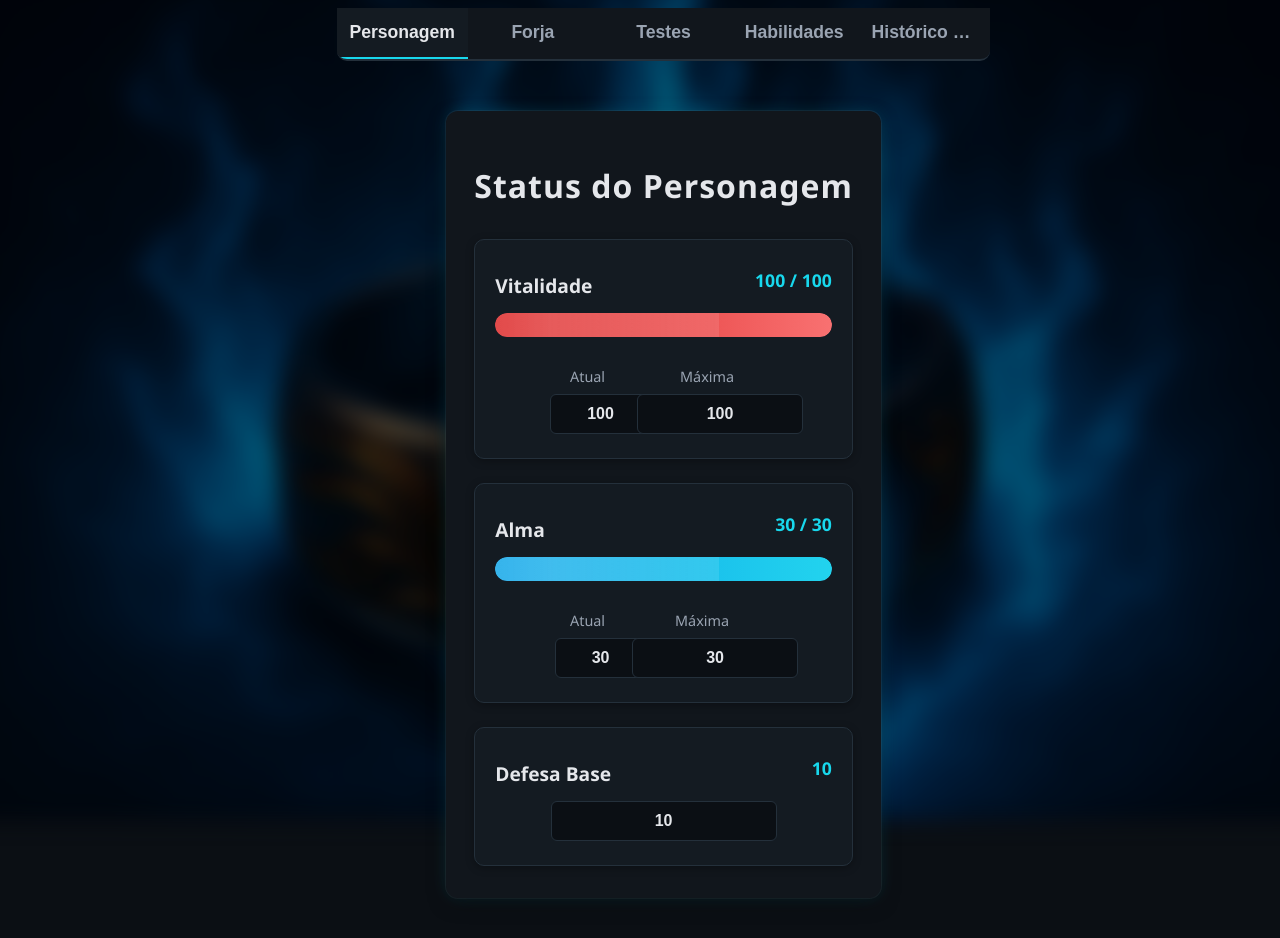
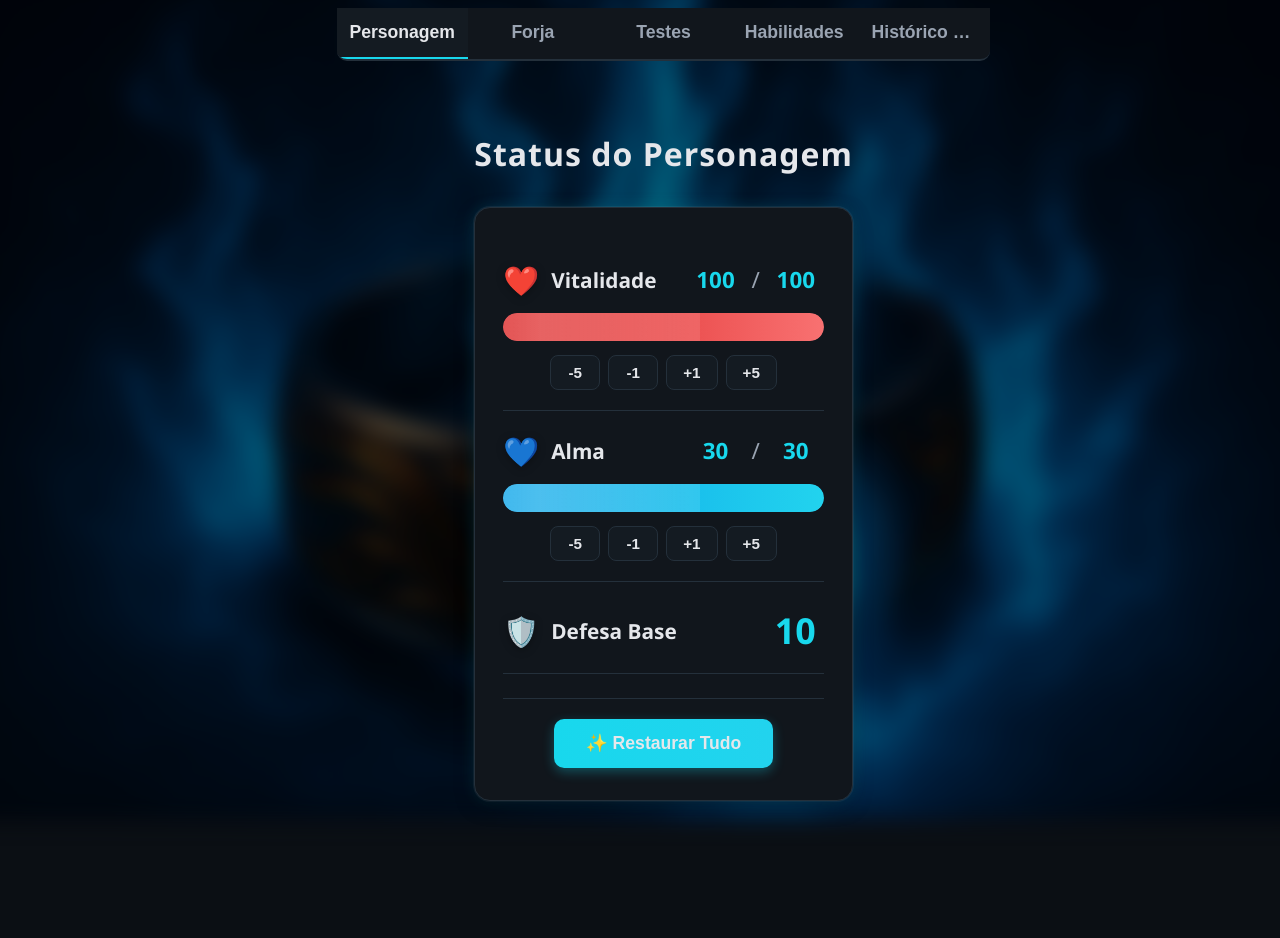
Before and after one commit to PedroAugusto08/LIGHT, a Next.js app: page / in a window 1280 px wide. Shown: the top 938 px of the page. After the commit the page ends 889 px from the top, so only its background shows below. Built offline with nearby package versions, Linux system fonts and the light colour scheme.

Commit message:
Card único aba de personagem

```diff
--- a/components/PersonagemTab.jsx
+++ b/components/PersonagemTab.jsx
@@ -3,6 +3,7 @@ import SkillEngine from '../lib/skills/engine';
 
 export default function PersonagemTab() {
   const [state, setState] = useState(SkillEngine.getState());
+  const [editingField, setEditingField] = useState(null);
 
   useEffect(() => {
     setState(SkillEngine.getState());
@@ -26,8 +27,32 @@ export default function PersonagemTab() {
     };
   }, []);
 
-  const updateField = (field) => (val) => {
+  const updateField = (field, val) => {
     const next = SkillEngine.setState({ [field]: val });
+    setState(next);
+  };
+
+  const adjustValue = (field, delta) => {
+    const currentValue = state[field] || 0;
+    let newValue = currentValue + delta;
+
+    // Limites específicos por campo
+    if (field === 'vitalidadeAtual') {
+      newValue = Math.max(0, Math.min(newValue, state.maxVitalidade));
+    } else if (field === 'alma') {
+      newValue = Math.max(0, Math.min(newValue, state.almaMax));
+    } else if (field === 'maxVitalidade' || field === 'almaMax' || field === 'defesaBase') {
+      newValue = Math.max(0, newValue);
+    }
+
+    updateField(field, newValue);
+  };
+
+  const restoreAll = () => {
+    const next = SkillEngine.setState({
+      vitalidadeAtual: state.maxVitalidade,
+      alma: state.almaMax
+    });
     setState(next);
   };
 
@@ -35,86 +60,162 @@ export default function PersonagemTab() {
   const vitPercent = state.maxVitalidade > 0 ? (state.vitalidadeAtual / state.maxVitalidade) * 100 : 0;
   const almaPercent = state.almaMax > 0 ? (state.alma / state.almaMax) * 100 : 0;
 
+  // Verifica se está crítico
+  const isCritical = vitPercent < 25 && vitPercent > 0;
+  const isLowVit = vitPercent < 50 && vitPercent >= 25;
+
   return (
     <div className="personagem-container">
       <h1 className="personagem-title">Status do Personagem</h1>
 
-      <div className="status-section">
-        <div className="stat-card">
-          <div className="stat-header">
-            <label>Vitalidade</label>
-            <span className="stat-values">{state.vitalidadeAtual} / {state.maxVitalidade}</span>
+      <div className={`status-card-unified ${isCritical ? 'critical' : ''}`}>
+        {/* Vitalidade */}
+        <div className="stat-row">
+          <div className="stat-row-header">
+            <span className="stat-icon vida-icon">❤️</span>
+            <span className="stat-label">Vitalidade</span>
+            <div className="stat-value-display">
+              <span
+                className="stat-value-num editable"
+                onClick={() => setEditingField('vitalidadeAtual')}
+                title="Clique para editar"
+              >
+                {editingField === 'vitalidadeAtual' ? (
+                  <input
+                    type="number"
+                    className="inline-edit"
+                    value={state.vitalidadeAtual}
+                    onChange={(e) => updateField('vitalidadeAtual', Number(e.target.value))}
+                    onBlur={() => setEditingField(null)}
+                    onKeyDown={(e) => e.key === 'Enter' && setEditingField(null)}
+                    autoFocus
+                    min={0}
+                    max={state.maxVitalidade}
+                  />
+                ) : state.vitalidadeAtual}
+              </span>
+              <span className="stat-separator">/</span>
+              <span
+                className="stat-value-num editable"
+                onClick={() => setEditingField('maxVitalidade')}
+                title="Clique para editar"
+              >
+                {editingField === 'maxVitalidade' ? (
+                  <input
+                    type="number"
+                    className="inline-edit"
+                    value={state.maxVitalidade}
+                    onChange={(e) => updateField('maxVitalidade', Number(e.target.value))}
+                    onBlur={() => setEditingField(null)}
+                    onKeyDown={(e) => e.key === 'Enter' && setEditingField(null)}
+                    autoFocus
+                    min={1}
+                  />
+                ) : state.maxVitalidade}
+              </span>
+            </div>
           </div>
           <div className="stat-bar-container">
-            <div className="stat-bar vida-bar" style={{ width: `${Math.min(100, vitPercent)}%` }}></div>
+            <div className={`stat-bar vida-bar ${isLowVit ? 'low' : ''}`} style={{ width: `${Math.min(100, vitPercent)}%` }}></div>
           </div>
-          <div className="stat-inputs">
-            <div className="input-group">
-              <label>Atual</label>
+          <div className="stat-controls">
+            <button className="stat-btn" onClick={() => adjustValue('vitalidadeAtual', -5)} title="Diminuir 5">-5</button>
+            <button className="stat-btn" onClick={() => adjustValue('vitalidadeAtual', -1)} title="Diminuir 1">-1</button>
+            <button className="stat-btn" onClick={() => adjustValue('vitalidadeAtual', 1)} title="Aumentar 1">+1</button>
+            <button className="stat-btn" onClick={() => adjustValue('vitalidadeAtual', 5)} title="Aumentar 5">+5</button>
+          </div>
+        </div>
+
+        {/* Alma */}
+        <div className="stat-row">
+          <div className="stat-row-header">
+            <span className="stat-icon alma-icon">💙</span>
+            <span className="stat-label">Alma</span>
+            <div className="stat-value-display">
+              <span
+                className="stat-value-num editable"
+                onClick={() => setEditingField('alma')}
+                title="Clique para editar"
+              >
+                {editingField === 'alma' ? (
                   <input
                     type="number"
+                    className="inline-edit"
+                    value={state.alma}
+                    onChange={(e) => updateField('alma', Number(e.target.value))}
+                    onBlur={() => setEditingField(null)}
+                    onKeyDown={(e) => e.key === 'Enter' && setEditingField(null)}
+                    autoFocus
                     min={0}
-                max={state.maxVitalidade}
-                value={state.vitalidadeAtual}
-                onChange={(e) => updateField('vitalidadeAtual')(Number(e.target.value))}
+                    max={state.almaMax}
                   />
-            </div>
-            <div className="input-group">
-              <label>Máxima</label>
+                ) : state.alma}
+              </span>
+              <span className="stat-separator">/</span>
+              <span
+                className="stat-value-num editable"
+                onClick={() => setEditingField('almaMax')}
+                title="Clique para editar"
+              >
+                {editingField === 'almaMax' ? (
                   <input
                     type="number"
-                min={1}
-                value={state.maxVitalidade}
-                onChange={(e) => updateField('maxVitalidade')(Number(e.target.value))}
+                    className="inline-edit"
+                    value={state.almaMax}
+                    onChange={(e) => updateField('almaMax', Number(e.target.value))}
+                    onBlur={() => setEditingField(null)}
+                    onKeyDown={(e) => e.key === 'Enter' && setEditingField(null)}
+                    autoFocus
+                    min={0}
                   />
+                ) : state.almaMax}
+              </span>
+            </div>
+          </div>
+          <div className="stat-bar-container">
+            <div className="stat-bar alma-bar" style={{ width: `${Math.min(100, almaPercent)}%` }}></div>
+          </div>
+          <div className="stat-controls">
+            <button className="stat-btn" onClick={() => adjustValue('alma', -5)} title="Diminuir 5">-5</button>
+            <button className="stat-btn" onClick={() => adjustValue('alma', -1)} title="Diminuir 1">-1</button>
+            <button className="stat-btn" onClick={() => adjustValue('alma', 1)} title="Aumentar 1">+1</button>
+            <button className="stat-btn" onClick={() => adjustValue('alma', 5)} title="Aumentar 5">+5</button>
+          </div>
+        </div>
+
+        {/* Defesa Base */}
+        <div className="stat-row defense-row">
+          <div className="stat-row-header">
+            <span className="stat-icon defense-icon">🛡️</span>
+            <span className="stat-label">Defesa Base</span>
+            <div className="stat-value-display">
+              <span
+                className="stat-value-num editable single"
+                onClick={() => setEditingField('defesaBase')}
+                title="Clique para editar"
+              >
+                {editingField === 'defesaBase' ? (
+                  <input
+                    type="number"
+                    className="inline-edit"
+                    value={state.defesaBase}
+                    onChange={(e) => updateField('defesaBase', Number(e.target.value))}
+                    onBlur={() => setEditingField(null)}
+                    onKeyDown={(e) => e.key === 'Enter' && setEditingField(null)}
+                    autoFocus
+                    min={0}
+                  />
+                ) : state.defesaBase}
+              </span>
             </div>
           </div>
         </div>
 
-        <div className="stat-card">
-          <div className="stat-header">
-            <label>Alma</label>
-            <span className="stat-values">{state.alma} / {state.almaMax}</span>
-          </div>
-          <div className="stat-bar-container">
-            <div className="stat-bar alma-bar" style={{ width: `${Math.min(100, almaPercent)}%` }}></div>
-          </div>
-          <div className="stat-inputs">
-            <div className="input-group">
-              <label>Atual</label>
-              <input
-                type="number"
-                min={0}
-                max={state.almaMax}
-                value={state.alma}
-                onChange={(e) => updateField('alma')(Number(e.target.value))}
-              />
-            </div>
-            <div className="input-group">
-              <label>Máxima</label>
-              <input
-                type="number"
-                min={0}
-                value={state.almaMax}
-                onChange={(e) => updateField('almaMax')(Number(e.target.value))}
-              />
-            </div>
-          </div>
-        </div>
-
-        <div className="stat-card">
-          <div className="stat-header">
-            <label>Defesa Base</label>
-            <span className="stat-values">{state.defesaBase}</span>
-          </div>
-          <div className="stat-inputs single-input">
-            <input
-              type="number"
-              min={0}
-              value={state.defesaBase}
-              onChange={(e) => updateField('defesaBase')(Number(e.target.value))}
-            />
-          </div>
+        {/* Botão Restaurar */}
+        <div className="stat-actions">
+          <button className="restore-btn" onClick={restoreAll}>
+            ✨ Restaurar Tudo
+          </button>
         </div>
       </div>
     </div>
--- a/public/style.css
+++ b/public/style.css
@@ -497,12 +497,6 @@ button#forjarBtn:hover {
 .personagem-container {
     max-width: 700px;
     margin: 32px auto;
-    padding: 32px 28px;
-    background: var(--surface);
-    border-radius: 12px;
-    box-shadow: 0 6px 22px -6px rgba(0,0,0,0.55),
-                0 0 0 1px rgba(255,255,255,0.06),
-                0 0 18px -4px rgba(34,211,238,0.25);
 }
 
 .personagem-title {
@@ -513,68 +507,143 @@ button#forjarBtn:hover {
     color: var(--text);
 }
 
-.status-section {
-    display: flex;
-    flex-direction: column;
-    gap: 24px;
+/* Card Unificado */
+.status-card-unified {
+    background: var(--surface);
+    border: 1px solid var(--border);
+    border-radius: 16px;
+    padding: 32px 28px;
+    box-shadow: 0 6px 22px -6px rgba(0,0,0,0.55),
+                0 0 0 1px rgba(255,255,255,0.06),
+                0 0 18px -4px rgba(34,211,238,0.25);
+    transition: box-shadow 0.3s ease;
 }
 
-.section-heading {
-    font-size: 1.4em;
+/* Estado crítico - vitalidade baixa */
+.status-card-unified.critical {
+    border-color: #dc2626;
+    box-shadow: 0 6px 22px -6px rgba(0,0,0,0.55),
+                0 0 0 2px rgba(220, 38, 38, 0.5),
+                0 0 30px rgba(220, 38, 38, 0.4);
+    animation: pulse-danger 2s ease-in-out infinite;
+}
+
+@keyframes pulse-danger {
+    0%, 100% {
+        box-shadow: 0 6px 22px -6px rgba(0,0,0,0.55),
+                    0 0 0 2px rgba(220, 38, 38, 0.5),
+                    0 0 30px rgba(220, 38, 38, 0.4);
+    }
+    50% {
+        box-shadow: 0 6px 22px -6px rgba(0,0,0,0.55),
+                    0 0 0 2px rgba(220, 38, 38, 0.8),
+                    0 0 40px rgba(220, 38, 38, 0.6);
+    }
+}
+
+/* Linha de Stat (Vitalidade, Alma, Defesa) */
+.stat-row {
+    padding: 20px 0;
+    border-bottom: 1px solid var(--border);
+}
+
+.stat-row:last-of-type {
+    border-bottom: none;
+}
+
+.stat-row.defense-row {
+    padding-bottom: 0;
+}
+
+.stat-row-header {
+    display: flex;
+    align-items: center;
+    gap: 12px;
+    margin-bottom: 14px;
+}
+
+.stat-icon {
+    font-size: 1.8em;
+    line-height: 1;
+    filter: drop-shadow(0 2px 4px rgba(0,0,0,0.3));
+}
+
+.stat-label {
+    font-size: 1.3em;
     font-weight: 600;
     color: var(--text);
-    margin-bottom: 16px;
-    padding-bottom: 8px;
-    border-bottom: 2px solid var(--border);
+    flex: 1;
 }
 
-.stat-card {
-    background: var(--surface-2);
-    border: 1px solid var(--border);
-    border-radius: 10px;
-    padding: 18px 20px;
-    box-shadow: 0 2px 8px rgba(0,0,0,0.3);
-    transition: transform 0.2s ease, box-shadow 0.2s ease;
-}
-
-.stat-card:hover {
-    transform: translateY(-2px);
-    box-shadow: 0 4px 12px rgba(0,0,0,0.4);
-}
-
-.stat-header {
+.stat-value-display {
     display: flex;
-    justify-content: space-between;
     align-items: center;
-    margin-bottom: 12px;
-}
-
-.stat-header label {
-    font-size: 1.2em;
-    font-weight: 600;
-    color: var(--text);
-}
-
-.stat-values {
-    font-size: 1.1em;
+    gap: 8px;
+    font-size: 1.4em;
     font-weight: 700;
     color: var(--accent);
 }
 
+.stat-value-num {
+    min-width: 40px;
+    text-align: center;
+}
+
+.stat-value-num.editable {
+    cursor: pointer;
+    padding: 4px 8px;
+    border-radius: 6px;
+    transition: background 0.2s, transform 0.1s;
+}
+
+.stat-value-num.editable:hover {
+    background: rgba(24, 216, 237, 0.15);
+    transform: scale(1.05);
+}
+
+.stat-value-num.single {
+    font-size: 1.6em;
+}
+
+.stat-separator {
+    color: var(--muted);
+    font-weight: 400;
+}
+
+/* Input inline para edição */
+.inline-edit {
+    width: 70px;
+    padding: 4px 8px;
+    background: var(--bg);
+    border: 2px solid var(--accent);
+    border-radius: 6px;
+    color: var(--text);
+    font-size: 1em;
+    font-weight: 700;
+    text-align: center;
+    box-shadow: 0 0 0 3px rgba(24, 216, 237, 0.2);
+}
+
+.inline-edit:focus {
+    outline: none;
+    border-color: var(--accent-2);
+}
+
+/* Barra de progresso */
 .stat-bar-container {
     width: 100%;
-    height: 24px;
+    height: 28px;
     background: var(--chip-empty);
-    border-radius: 12px;
+    border-radius: 14px;
     overflow: hidden;
-    margin-bottom: 16px;
+    margin-bottom: 14px;
     box-shadow: inset 0 2px 6px rgba(0,0,0,0.4);
 }
 
 .stat-bar {
     height: 100%;
-    border-radius: 12px;
-    transition: width 0.4s ease;
+    border-radius: 14px;
+    transition: width 0.5s ease;
     position: relative;
     overflow: hidden;
 }
@@ -588,9 +657,9 @@ button#forjarBtn:hover {
     bottom: 0;
     background: linear-gradient(90deg,
         rgba(255,255,255,0.1) 0%,
-        rgba(255,255,255,0.2) 50%,
+        rgba(255,255,255,0.25) 50%,
         rgba(255,255,255,0.1) 100%);
-    animation: shine 2s ease-in-out infinite;
+    animation: shine 2.5s ease-in-out infinite;
 }
 
 @keyframes shine {
@@ -600,60 +669,79 @@ button#forjarBtn:hover {
 
 .vida-bar {
     background: linear-gradient(90deg, #dc2626 0%, #f87171 100%);
-    box-shadow: 0 0 12px rgba(220, 38, 38, 0.6);
+    box-shadow: 0 0 14px rgba(220, 38, 38, 0.6);
+}
+
+.vida-bar.low {
+    background: linear-gradient(90deg, #ea580c 0%, #fb923c 100%);
+    box-shadow: 0 0 14px rgba(234, 88, 12, 0.6);
 }
 
 .alma-bar {
     background: linear-gradient(90deg, #0ea5e9 0%, #22d3ee 100%);
-    box-shadow: 0 0 12px rgba(14, 165, 233, 0.6);
+    box-shadow: 0 0 14px rgba(14, 165, 233, 0.6);
 }
 
-.stat-inputs {
+/* Controles de ajuste rápido */
+.stat-controls {
     display: flex;
-    gap: 12px;
+    gap: 8px;
     justify-content: center;
 }
 
-.stat-inputs.single-input {
+.stat-btn {
+    padding: 8px 16px;
+    background: var(--surface-2);
+    border: 1px solid var(--border);
+    border-radius: 8px;
+    color: var(--text);
+    font-size: 0.95em;
+    font-weight: 600;
+    cursor: pointer;
+    transition: all 0.2s ease;
+    min-width: 50px;
+}
+
+.stat-btn:hover {
+    background: var(--accent);
+    border-color: var(--accent);
+    transform: translateY(-2px);
+    box-shadow: 0 4px 12px rgba(24, 216, 237, 0.4);
+}
+
+.stat-btn:active {
+    transform: translateY(0);
+}
+
+/* Ações (botão restaurar) */
+.stat-actions {
+    margin-top: 24px;
+    padding-top: 20px;
+    border-top: 1px solid var(--border);
+    display: flex;
     justify-content: center;
 }
 
-.input-group {
-    flex: 0 0 auto;
-    display: flex;
-    flex-direction: column;
-    gap: 6px;
-    max-width: 140px;
+.restore-btn {
+    padding: 14px 32px;
+    background: linear-gradient(90deg, var(--accent) 0%, var(--accent-2) 100%);
+    border: none;
+    border-radius: 10px;
+    color: var(--text);
+    font-size: 1.1em;
+    font-weight: 700;
+    cursor: pointer;
+    transition: all 0.3s ease;
+    box-shadow: 0 4px 12px rgba(24, 216, 237, 0.3);
 }
 
-.input-group label {
-    font-size: 0.9em;
-    color: var(--muted);
-    font-weight: 500;
-    text-align: center;
+.restore-btn:hover {
+    transform: translateY(-3px);
+    box-shadow: 0 6px 20px rgba(24, 216, 237, 0.5);
 }
 
-.stat-inputs input[type="number"] {
-    width: 100%;
-    padding: 10px 12px;
-    background: var(--bg);
-    border: 1px solid var(--border);
-    border-radius: 6px;
-    color: var(--text);
-    font-size: 1em;
-    font-weight: 600;
-    text-align: center;
-    transition: border-color 0.2s, box-shadow 0.2s;
-}
-
-.stat-inputs input[type="number"]:focus {
-    outline: none;
-    border-color: var(--accent);
-    box-shadow: 0 0 0 3px rgba(24, 216, 237, 0.2);
-}
-
-.stat-inputs.single-input input[type="number"] {
-    max-width: 200px;
+.restore-btn:active {
+    transform: translateY(-1px);
 }
 
 /* ==================== Modal de Resultados ==================== */
```
Lines whose indentation alone changed are shown as unchanged.
